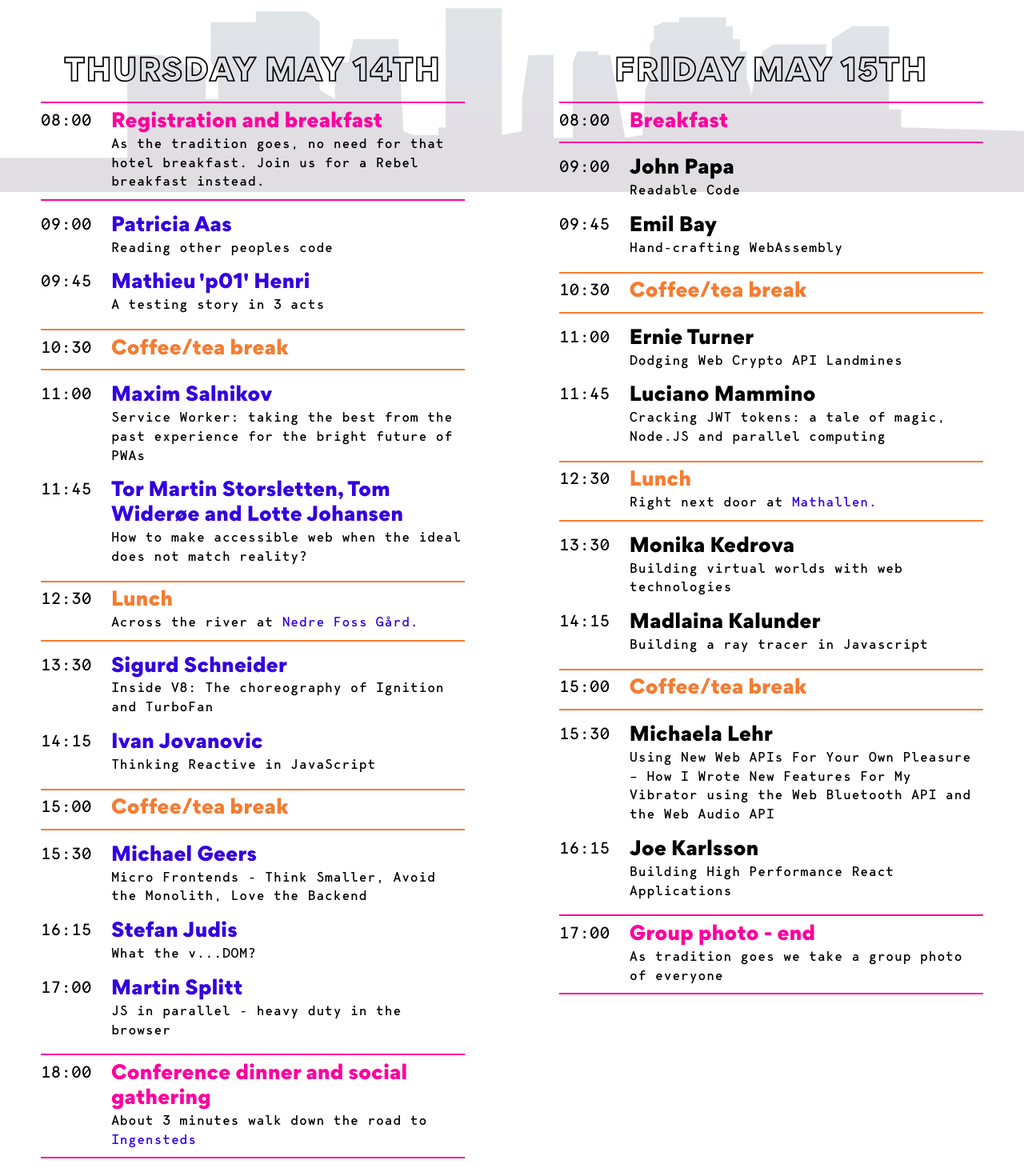
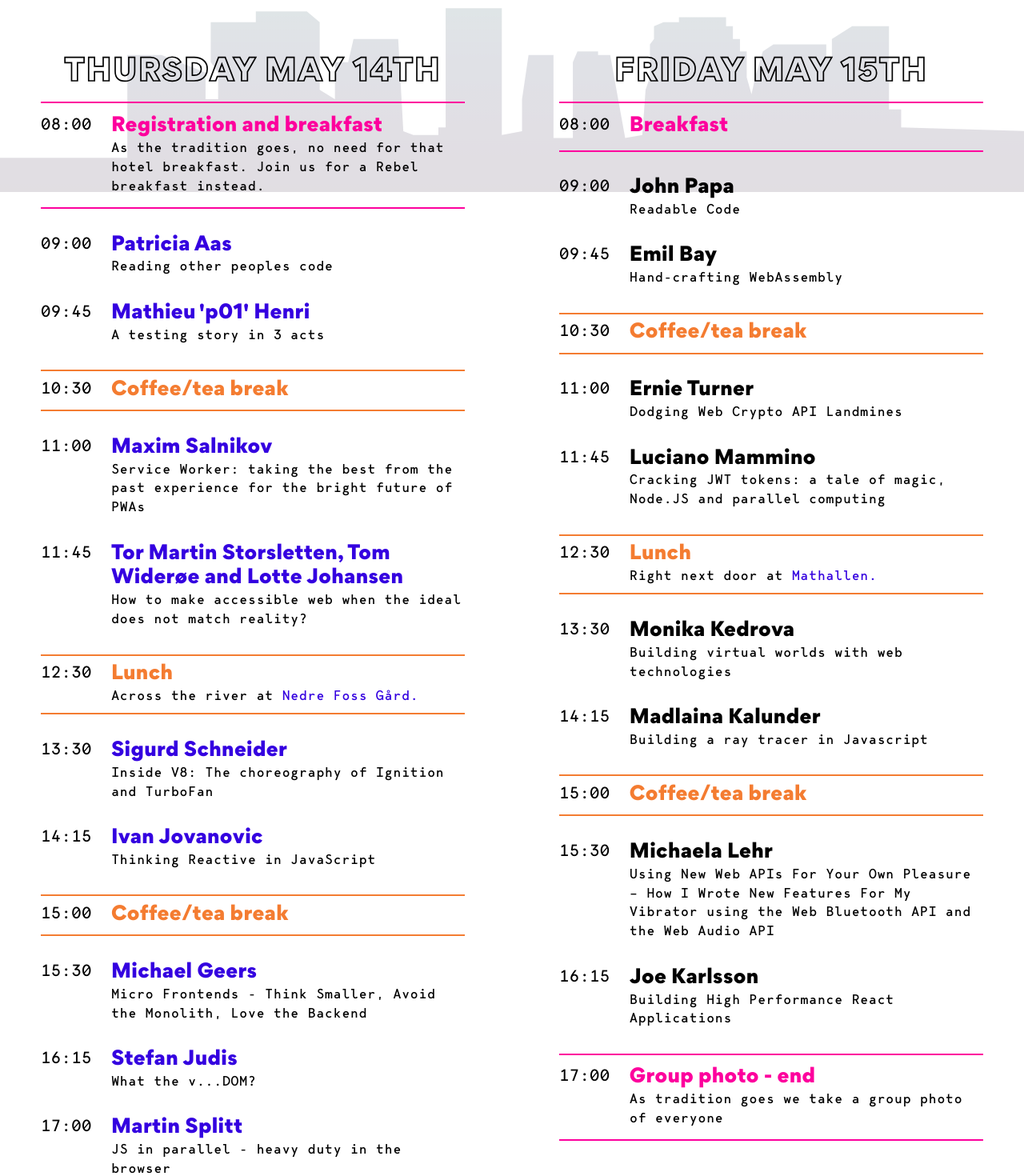
Before and after one commit to jakobsenfrukt/webrebels-2020, a Vue app: page /schedule in a window 1280 px wide. Shown: the part 560-2030 px from the top of the page at 80% size. Built offline with nearby package versions, Linux system fonts and the light colour scheme; a small style sheet from the web is missing.

Commit message:
add space to schedule

```diff
--- a/src/views/schedule/All.vue
+++ b/src/views/schedule/All.vue
@@ -233,7 +233,7 @@ export default {
 
   .event {
     display: flex;
-    margin-bottom: 1rem;
+    margin-bottom: 1.8rem;
 
     .when {
       font-size: 1.2rem;
@@ -258,7 +258,7 @@ export default {
     &.info {
       border-top: 2px solid $color-pink;
       border-bottom: 2px solid $color-pink;
-      padding: .5rem 0;
+      padding: .8rem 0;
      .event-title {
         color: $color-pink;
       }
@@ -266,7 +266,7 @@ export default {
     &.pause {
       border-top: 2px solid $color-yellow;
       border-bottom: 2px solid $color-yellow;
-      padding: .5rem 0;
+      padding: .8rem 0;
      .event-title {
         color: $color-yellow;
       }
@@ -274,7 +274,7 @@ export default {
     &.party {
       border-top: 2px solid $color-pink;
       border-bottom: 2px solid $color-pink;
-      padding: .5rem 0;
+      padding: .8rem 0;
       .event-title {
         color: $color-pink;
       }
```
Also changed, not shown: public/static/fist/fist.svg (added).
